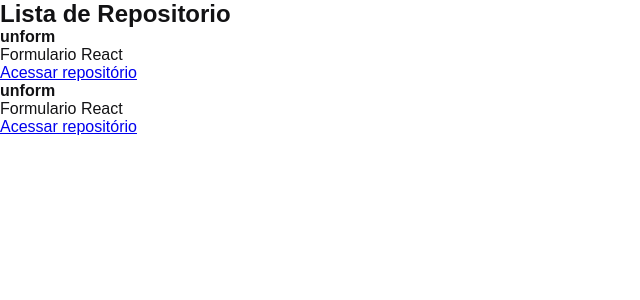
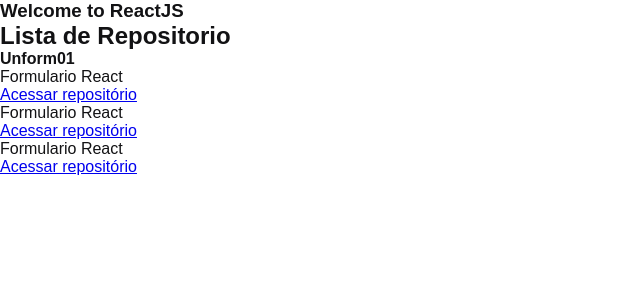
Before and after one commit to EdsonGaspar/study-full, a React (Vite) app in the folder studyreact/: page / in a window 1280 px wide. Shown: the top 300 px of the page, without its empty margins (0-640 px from the left). Built offline with nearby package versions, Linux system fonts and the light colour scheme.

Commit message:
Feat: Adicionando conceito de props do reactJs

```diff
--- a/studyreact/src/App.jsx
+++ b/studyreact/src/App.jsx
@@ -1,9 +1,11 @@
+import { NavBar } from "./components/navbar";
 import { RepositoryList } from "./components/repositoryList";
 import "./styles/global.scss";
 
 function App() {
   return (
     <main>
+      <NavBar />
       <RepositoryList />
     </main>
   );
--- a/studyreact/src/components/navbar.jsx
+++ b/studyreact/src/components/navbar.jsx
@@ -1,7 +1,5 @@
+import { Welcome } from "./welcome";
+
 export function NavBar() {
-  return (
-    <nav>
-      <h1 className="helo_scss">Hello React with vite and scss</h1>
-    </nav>
-  );
+  return <nav>{<Welcome props="ReactJS" />}</nav>;
 }
--- a/studyreact/src/components/repositoryList.jsx
+++ b/studyreact/src/components/repositoryList.jsx
@@ -1,18 +1,13 @@
+import { RepositoryItems } from "./repositoryitems";
+
 export function RepositoryList() {
   return (
     <section>
       <h2>Lista de Repositorio</h2>
       <ul>
-        <li>
-          <strong>unform</strong>
-          <p>Formulario React</p>
-          <a href="#">Acessar repositório</a>
-        </li>
-        <li>
-          <strong>unform</strong>
-          <p>Formulario React</p>
-          <a href="#">Acessar repositório</a>
-        </li>
+        <RepositoryItems repository="Unform01" />
+        <RepositoryItems />
+        <RepositoryItems />
       </ul>
     </section>
   );
--- /dev/null
+++ b/studyreact/src/components/repositoryitems.jsx
@@ -0,0 +1,9 @@
+export function RepositoryItems(props) {
+  return (
+    <li>
+      <strong>{props.repository}</strong>
+      <p>Formulario React</p>
+      <a href="#">Acessar repositório</a>
+    </li>
+  );
+}
--- /dev/null
+++ b/studyreact/src/components/welcome.jsx
@@ -0,0 +1,7 @@
+export function Welcome(props) {
+  return (
+    <section>
+      <h1>Welcome to {props.props}</h1>
+    </section>
+  );
+}
```
